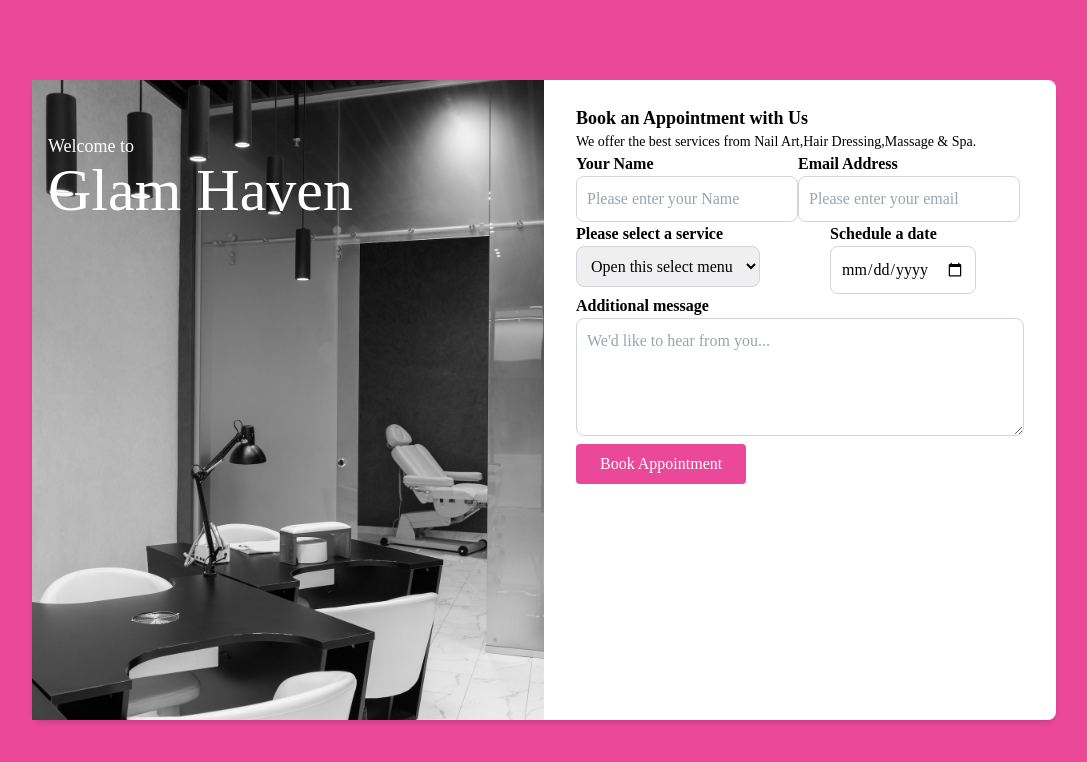
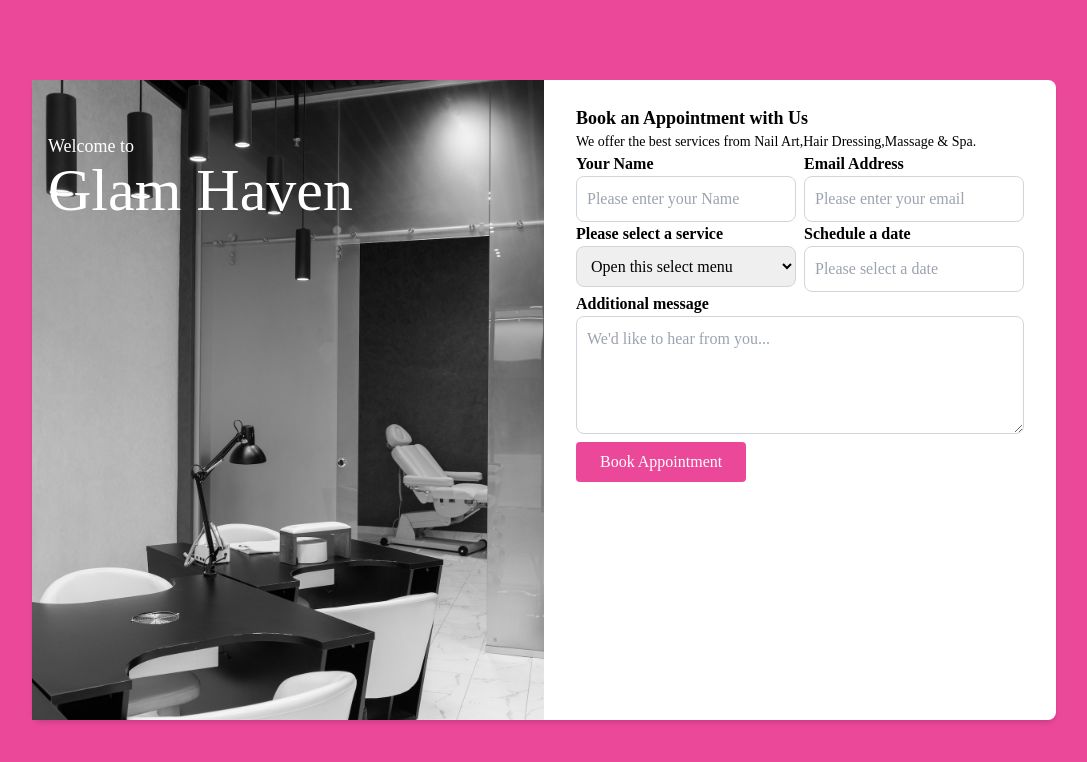
Before and after one commit to Carol254/glamHavenBooking, an Angular app: page / in a window 1280 px wide. Shown: the top 762 px of the page, without its empty margins (96-1183 px from the left). Built offline with nearby package versions, Linux system fonts and the light colour scheme.

Commit message:
few changes made

```diff
--- a/src/app/home/home.component.html
+++ b/src/app/home/home.component.html
@@ -13,29 +13,21 @@
                 <p class="text-sm">We offer the best services from Nail Art,Hair Dressing,Massage & Spa.</p>
 
                 <form>
-                    <div class="flex flex-row">
+                    <div class="grid grid-cols-2 gap-2">
                         <div>
                             <label class="font-semibold">Your Name</label>
-                            <input class="basis-1/2 rounded-lg p-2.5 border border-gray-300 focus:outline-pink-500" name="firstName" type="text" placeholder="Please enter your Name">
+                            <input class=" rounded-lg p-2.5 border border-gray-300 focus:outline-pink-500 w-full" name="firstName" type="text" placeholder="Please enter your Name">
                         </div>
                         <div>
                             <label class="font-semibold">Email Address</label>
-                            <input class="basis-1/2 rounded-lg p-2.5 border border-gray-300 focus:outline-pink-500" name="emailAdd" type="email" placeholder="Please enter your email">
+                            <input class=" rounded-lg p-2.5 border border-gray-300 focus:outline-pink-500 w-full" name="emailAdd" type="email" placeholder="Please enter your email">
                         </div>
                     </div>
 
-                    <div class="flex flex-row">
+                    <div class="grid grid-cols-2 gap-2">
                         <div>
-                             <!-- <mat-form-field class="basis-1/2 rounded-lg p-2.5 border border-gray-300 focus:outline-pink-500">
-                            <mat-label class="font-semibold" >Please select service</mat-label>
-                            <mat-select class="focus:outline-pink-500">
-                              <mat-option *ngFor="let service of services" [value]="service.value">
-                                {{service.viewValue}}
-                              </mat-option>
-                            </mat-select>
-                          </mat-form-field> -->
                           <label  class="font-semibold">Please select a service</label>
-                          <select class="basis-1/2 p-2.5 border border-gray-300 rounded-lg focus:outline-pink-500">
+                          <select class="p-2.5 border border-gray-300 rounded-lg focus:outline-pink-500 w-full">
                             <option selected>Open this select menu</option>
                             <option>1</option>
                             <option>2</option>
@@ -45,7 +37,7 @@
 
                         <div>
                             <label class="font-semibold">Schedule a date</label>
-                            <input  class="basis-1/2 rounded-lg p-2.5 border border-gray-300 focus:outline-pink-500" name="appointmentDate" type="date" placeholder="Please select a date">
+                            <input  class="rounded-lg p-2.5 border border-gray-300 focus:outline-pink-500 w-full" name="appointmentDate" type="text" placeholder="Please select a date">
                         </div>
                     </div>
                     <div class="block">
```
